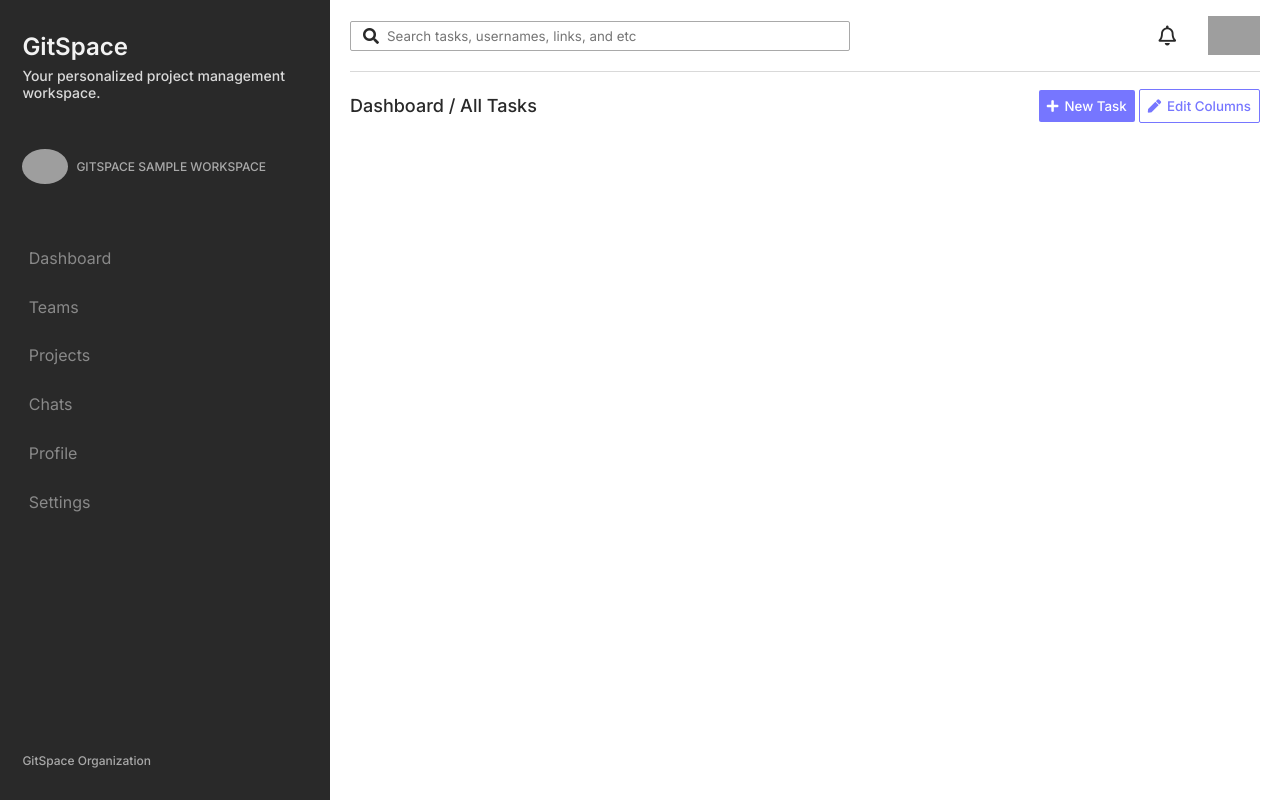
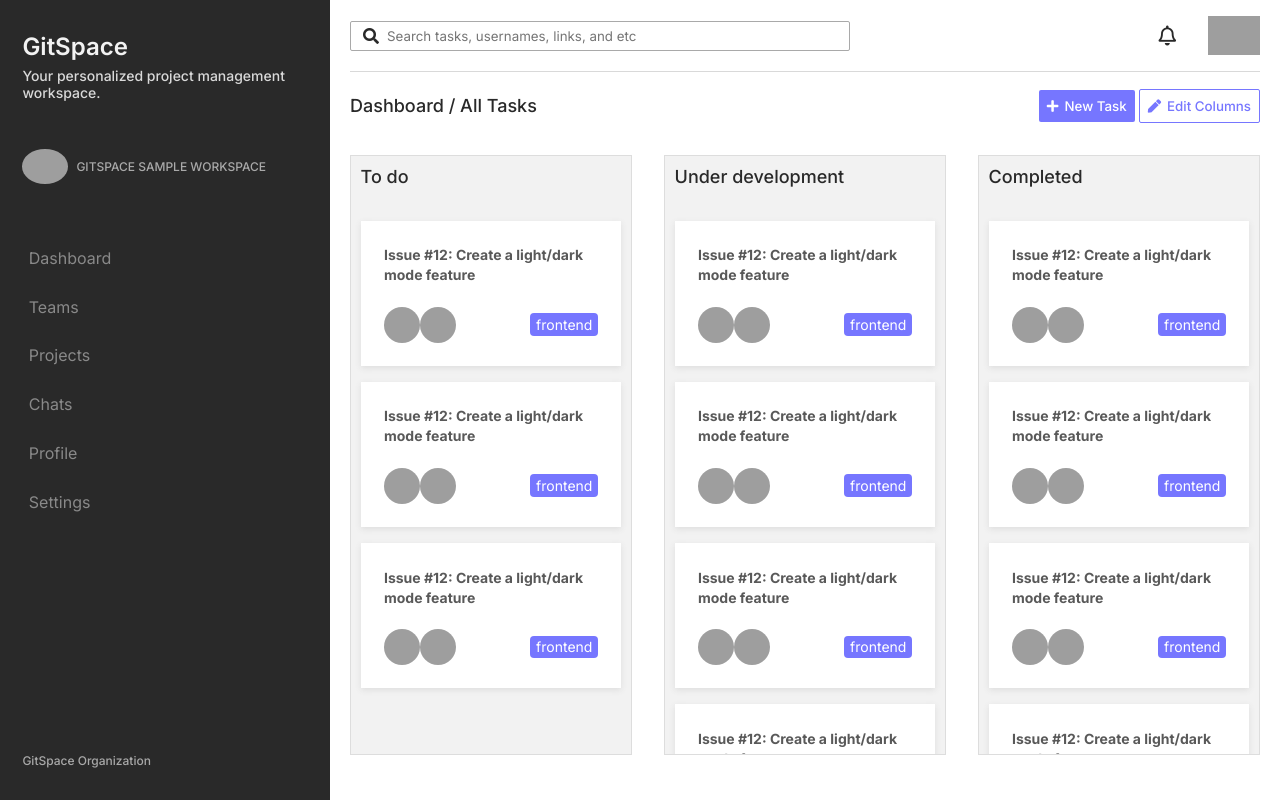
Before and after one commit to yashsehgal/dashboard-ui, a React (Create React App) app: page / in a window 1280 px wide. Built offline with nearby package versions, Linux system fonts and the light colour scheme; grey boxes are pictures that could not be loaded.

Commit message:
feat: kanban board layout added to dashboard (#10)

```diff
--- a/src/views/Dashboard/Board/index.js
+++ b/src/views/Dashboard/Board/index.js
@@ -1,8 +1,56 @@
-import React from "react";
+import React, { useState } from "react";
 import "./style.view.dashboard.board.css";
 
-export default class Board extends React.Component {
-  render() {
-    return <div className="board" />;
-  }
+// importing dummy data for issue/ticket cards
+import TodoTasksData from './__todo_tasks.json';
+import UnderDevelopmentTasksData from './__under_development_tasks.json';
+import CompletedTasksData from './__completed_tasks.json';
+import TaskCard from "../../../styled-components/widgets/Card/TaskCard";
+
+export default function Board() {
+
+  const [_todoTasksData] = useState(TodoTasksData);
+  const [_under_development_tasks] = useState(UnderDevelopmentTasksData);
+  const [_completed_tasks] = useState(CompletedTasksData);
+
+  return (
+    <div className="board">
+      {/* to-do container section */}
+      <div className="board-container board-container__todo">
+        <h5 className="board-container__title">To do</h5>
+        {_todoTasksData.map((data, index) => (
+          <TaskCard
+            TaskTitle={data.title}
+            Assignments={data.assignments}
+            Labels={data.labels}
+            key={index}
+          />
+        ))}
+      </div>
+      {/* under-development section */}
+      <div className="board-container board-container__under-development">
+        <h5 className="board-container__title">Under development</h5>
+        {_under_development_tasks.map((data, index) => (
+          <TaskCard
+            TaskTitle={data.title}
+            Assignments={data.assignments}
+            Labels={data.labels}
+            key={index}
+          />
+        ))}
+      </div>
+      {/* completed tasks */}
+      <div className="board-container board-container__completed">
+        <h5 className="board-container__title">Completed</h5>
+        {_completed_tasks.map((data, index) => (
+          <TaskCard
+            TaskTitle={data.title}
+            Assignments={data.assignments}
+            Labels={data.labels}
+            key={index}
+          />
+        ))}
+      </div>
+    </div>
+  )
 }
--- a/src/views/Dashboard/Board/style.view.dashboard.board.css
+++ b/src/views/Dashboard/Board/style.view.dashboard.board.css
@@ -1 +1,33 @@
-/* No CSS */ /*# sourceMappingURL=style.view.dashboard.board.css.map */
+div.board {
+  margin-top: 1em;
+  display: -webkit-box;
+  display: -ms-flexbox;
+  display: flex;
+  gap: 2em;
+}
+
+div.board > div.board-container {
+  height: 600px;
+  background-color: var(--gray-6);
+  width: -webkit-fit-content;
+  width: -moz-fit-content;
+  width: fit-content;
+  overflow: scroll;
+  scroll-behavior: smooth;
+  border: 0.2px solid #dddddd;
+  padding: 0.6em;
+  row-gap: 1em;
+  display: -webkit-box;
+  display: -ms-flexbox;
+  display: flex;
+  -webkit-box-orient: vertical;
+  -webkit-box-direction: normal;
+      -ms-flex-direction: column;
+          flex-direction: column;
+  gap: 1em;
+}
+
+div.board > div.board-container > h5.board-container__title {
+  margin-bottom: 1em;
+}
+/*# sourceMappingURL=style.view.dashboard.board.css.map */
--- a/src/views/Dashboard/Board/style.view.dashboard.board.scss
+++ b/src/views/Dashboard/Board/style.view.dashboard.board.scss
@@ -0,0 +1,23 @@
+div.board {
+  margin-top: 1em;
+  display: flex;
+  // justify-content: center;
+  gap: 2em;
+  > div.board-container {
+    height: 600px;
+    background-color: var(--gray-6);
+    width: fit-content;
+    overflow: scroll;
+    scroll-behavior: smooth;
+    border: 0.2px solid #dddddd;
+    // width: fit-content;
+    padding: 0.6em;
+    row-gap: 1em;
+    > h5.board-container__title {
+      margin-bottom: 1em;
+    }
+    display: flex;
+    flex-direction: column;
+    gap: 1em;
+  }
+}
--- a/src/views/Dashboard/index.js
+++ b/src/views/Dashboard/index.js
@@ -4,6 +4,7 @@ import {
   OutlineButton,
   PrimaryButton,
 } from "../../styled-components/widgets/Button";
+import Board from "./Board";
 import "./style.views.dashboard.css";
 
 export default function Dashboard() {
@@ -22,6 +23,9 @@ export default function Dashboard() {
             <OutlineButton value="Edit Columns" icon="fas fa-pen" />
           </div>
         </div>
+        <div className="board">
+          <Board />
+        </div>
       </div>
     </div>
   );
--- a/src/views/Dashboard/style.views.dashboard.css
+++ b/src/views/Dashboard/style.views.dashboard.css
@@ -11,10 +11,7 @@ div.view__dashboard > div.board-wrapper > div.board-header-section {
           justify-content: space-between;
 }
 
-div.view__dashboard
-  > div.board-wrapper
-  > div.board-header-section
-  > div.dashboard-task-action-buttons-wrapper {
+div.view__dashboard > div.board-wrapper > div.board-header-section > div.dashboard-task-action-buttons-wrapper {
   display: -webkit-box;
   display: -ms-flexbox;
   display: flex;
```
Also changed, not shown: 1 other file (tests, documents, lock files or other folders). Lines whose indentation alone changed are shown as unchanged.
